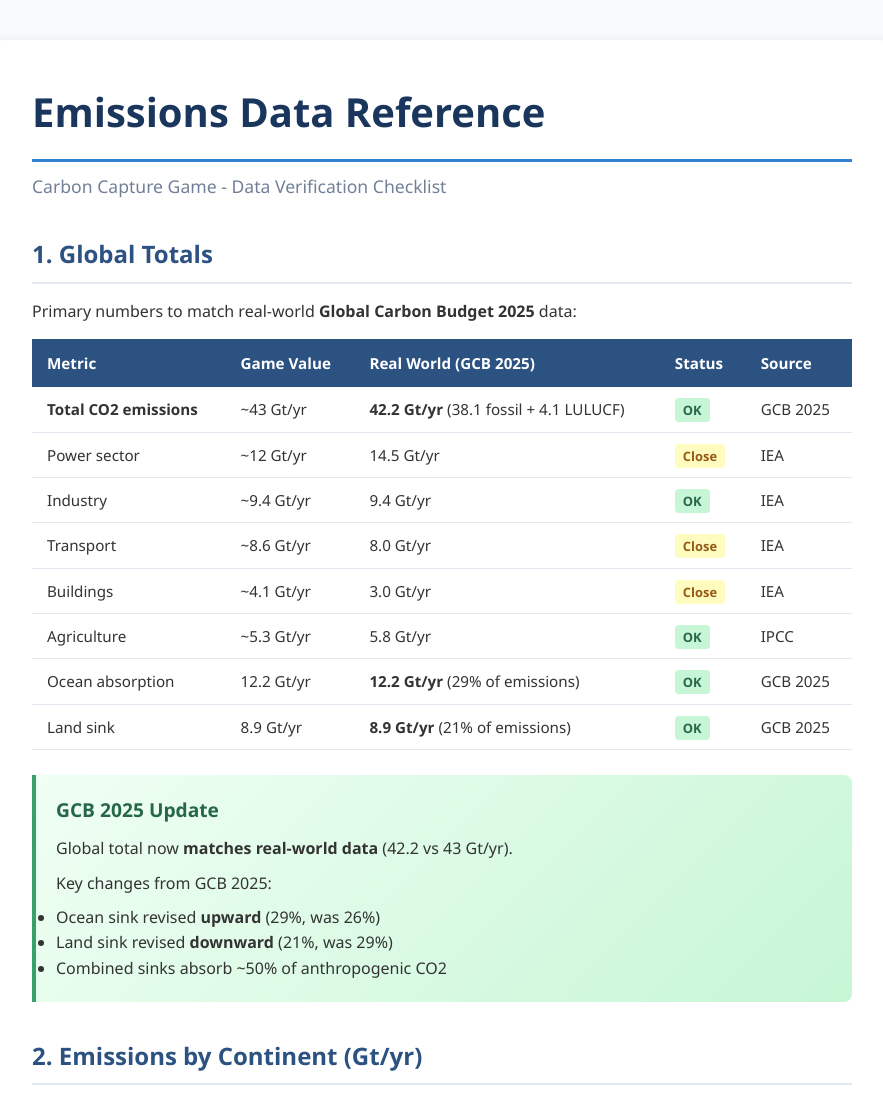
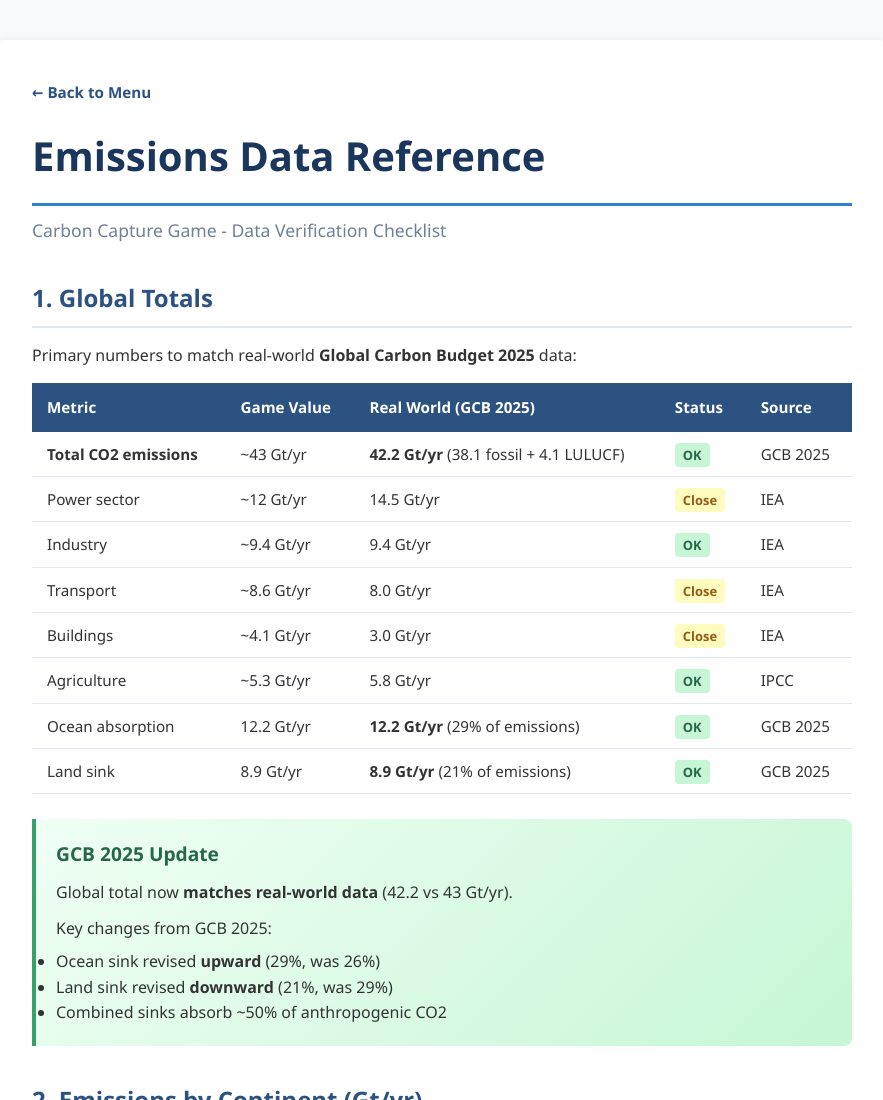
Before and after one commit to hakon1233/Eit-carbon-capture-game, a website built with Vite: page Emissions_Data_Reference.html in a window 1280 px wide. Shown: the top 1100 px of the page, without its empty margins (198-1081 px from the left). Built offline with nearby package versions, Linux system fonts and the light colour scheme.

Commit message:
fix(ux): add Back to Menu link to reference pages (CAR-216)
Game_Data_Reference.html and Emissions_Data_Reference.html were
navigation dead-ends — linked from index.html in the same tab with no
way back except the browser Back button. Add a "← Back to Menu" link
mirroring game_rules.html. These pages use inline <style> (not
style.css), so the shared .back-link class would not apply; include a
matching themed .back-link rule inline so the link renders visibly and
consistently with the page's light theme.

Co-Authored-By: Paperclip <noreply@paperclip.ing>

```diff
--- a/Emissions_Data_Reference.html
+++ b/Emissions_Data_Reference.html
@@ -27,6 +27,21 @@
             padding: 40px;
             border-radius: 12px;
             box-shadow: 0 2px 10px rgba(0,0,0,0.1);
+        }
+        .back-link {
+            display: inline-flex;
+            align-items: center;
+            gap: 6px;
+            color: #2c5282;
+            text-decoration: none;
+            font-size: 0.95em;
+            font-weight: 600;
+            margin-bottom: 20px;
+            transition: color 0.2s;
+        }
+        .back-link:hover {
+            color: #1a365d;
+            text-decoration: underline;
         }
         h1 {
             color: #1a365d;
@@ -192,6 +207,8 @@
 </head>
 <body>
     <div class="container">
+        <a href="index.html" class="back-link">&larr; Back to Menu</a>
+
         <h1>Emissions Data Reference</h1>
         <p class="subtitle">Carbon Capture Game - Data Verification Checklist</p>
 
```
Also changed, not shown: Game_Data_Reference.html (+17 -0 lines).
